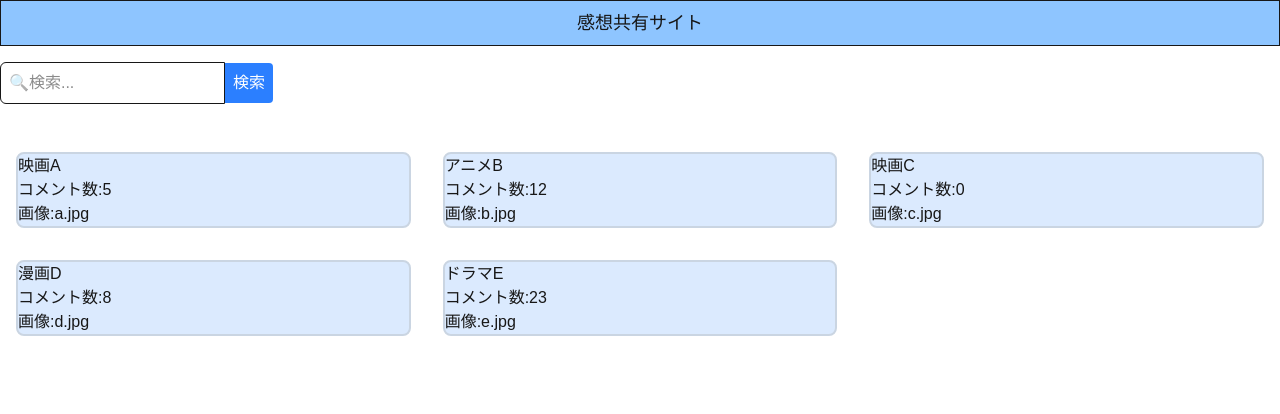
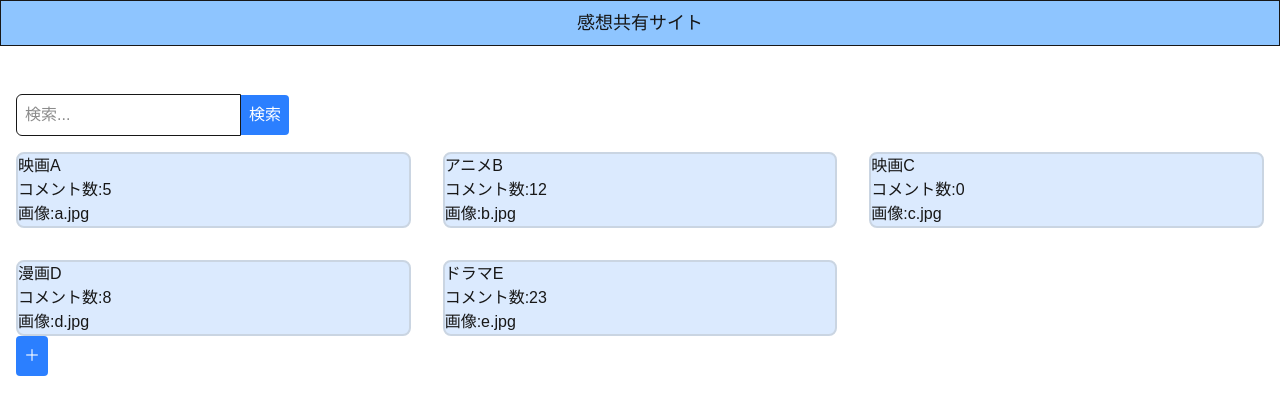
Before and after one commit to hiiro5/kcl-web, a Next.js app: page / in a window 1280 px wide. Shown: the top 414 px of the page. Built offline with nearby package versions, Linux system fonts and the light colour scheme.

Commit message:
バックエンドの手前まで

```diff
--- a/app/page.jsx
+++ b/app/page.jsx
@@ -105,14 +105,14 @@
 // app/page.jsx
 
 import Header from '../components/Header.jsx'; // 1. 部品を読み込む
-import Search from "../components/Search.jsx";
+//import Search from "../components/Search.jsx";
 import Main from "../components/Main.jsx";
 
 export default function Home() {
   return (
     <div>
       <Header /> {/* 2. 部品を呼び出す */}
-      <Search />
+      {/* <Search /> */}
       <main>
         {/* <p>ここにメインのコンテンツが入ります。</p> */}
         <Main />
--- /dev/null
+++ b/components/ContentsAdd.jsx
@@ -0,0 +1,21 @@
+"use client";
+import { useState } from "react";
+
+export default function ContentsAdd( {onClick} ) {
+
+    // const [contentsText, setContentsText] = useState('');
+    // const handleSubmit = (event) => {
+    //     event.preventDefault();
+    //     onPost(contentsText);
+    //     //setCommentText("");
+    // };
+
+
+    return(
+        <button
+            type ="submit"
+            className="p-2 bg-blue-500 text-white rounded hover:bg-blue-700"
+            onClick = {onClick}>＋</button>
+
+    );
+}
--- /dev/null
+++ b/components/ContentsAddPop.jsx
@@ -0,0 +1,30 @@
+"use client";
+import { useState } from "react";
+
+export default function ContentsAddPop({ onAdd, onCancel }) {
+   //タイトルとurlのstate
+    const [title, setTitle] = useState("");
+    const [imageUrl, setImageUrl] = useState("");
+
+    const handleSubmit = (e) => {
+        e.preventDefault();
+        onAdd({title, imageUrl});
+    };
+
+    return(
+        <div className="fixed border bg-blue-200">
+            <h1>
+                追加したい作品は？
+            </h1>
+            <form onSubmit={handleSubmit} className="bg-white">
+                <input value={title} onChange={e => setTitle(e.target.value)} />
+                <input value={imageUrl} onChange={e => setImageUrl(e.target.value)} />
+                <div className="flex justify-end">
+                    <button type="button" onClick={onCancel} className="px-4 py-2 rounded">キャンセル</button>
+                    <button type ="submit" className="px-4 py-2 rounded">追加</button>
+                </div>
+            </form>
+        </div>
+    );
+
+}
--- a/components/Main.jsx
+++ b/components/Main.jsx
@@ -4,6 +4,9 @@ import { useState } from 'react';
 import Contents from "./Contents.jsx";
 import SpoilerAlert from "./SpoilerAlert.jsx"
 import {useRouter} from "next/navigation";
+import Search from "./Search.jsx";
+import ContentsAdd from "./ContentsAdd.jsx"
+import ContentsAddPop from "./ContentsAddPop.jsx";
 
 const contentsData = [
     {id:1,title:'映画A', commentCount:5, imageUrl:"a.jpg"},
@@ -21,7 +24,11 @@ const commentsData = [
 
 
 export default function Main() {
-    // const [showAlert, setShowAlert] = useState(true);
+
+     //検索ワードを記憶するためのstate
+    const [searchTerm, setSearchTerm]=useState("")
+
+    //どのコンテンツが選択されているかをあらわすstate
     const [selectedContent, setSelectedContent] = useState(null);
     const router = useRouter();
 
@@ -29,6 +36,21 @@ export default function Main() {
         //console.log(content.title + "がクリックされました！");
         setSelectedContent(content);
     }
+
+    //今のコンテンツ
+    const [contents, setContents] = useState(contentsData);
+    //コンテンツの追加ボタンのstate
+    const [contentsAddButton, setContentsAddButton] = useState(false);
+
+    const contentsAddClick = (content) => {
+        setContentsAddButton(content);
+    }
+
+
+    //検索のsearchTermを元に、表示するコンテンツの絞り込み
+    const filteredContents = contents.filter(content =>
+        content.title.toLowerCase().includes(searchTerm.toLowerCase())
+    );
 
     //「はい」のときの処理
     const handleConfirm = () => {
@@ -43,10 +65,25 @@ export default function Main() {
         setSelectedContent(null);
     };
 
+    //コンテンツ「追加」のときの処理
+    const handleAddContent = (newContentData) => {
+        const newContent = {
+            id:Date.now(),
+            title: newContentData.title,
+            imageUrl: newContentData.imageUrl,
+            commentCount:0,
+        };
+        setContents([...contents, newContent]);
+        setContentsAddButton(false);
+    };
+
     return(
         <main className="max-w-7xl mx-auto px-4 py-8">
+            <Search
+                searchTerm={searchTerm} setSearchTerm={setSearchTerm}/>
+
             <div className="grid grid-cols-1 md:grid-cols-2 lg:grid-cols-3 gap-8">
-                {contentsData.map(contents => (
+                {filteredContents.map(contents => (
                     <Contents
                         key={contents.id}
                         title={contents.title}
@@ -65,6 +102,19 @@ export default function Main() {
                 />
             )}
 
+            <ContentsAdd
+                onClick = {() => setContentsAddButton(true)}
+            />
+
+            {contentsAddButton && (
+                <ContentsAddPop
+                    onAdd={handleAddContent}
+                    onCancel={()=> setContentsAddButton(false)}
+                />
+            )}
+
+
+
         </main>
 
     );
--- a/components/Search.jsx
+++ b/components/Search.jsx
@@ -10,13 +10,20 @@
 //     }
 // }
 
-export default function Search() {
+export default function Search({searchTerm, setSearchTerm}) {
+    const hanleSubmit = (event) => {
+        event.preventDefault();
+    };
+
     return(
      <form className="flex items-center">
         <input
             type ="text "
-            placeholder="🔍検索..."
-            className="p-2 border rounded-l-md focus:outline-slate-300 my-4"/>
+            placeholder="検索..."
+            className="p-2 border rounded-l-md focus:outline-slate-300 my-4"
+            value={searchTerm}
+            onChange={(e) => setSearchTerm(e.target.value)}
+        />
 
         <button
             type ="submit"
```
